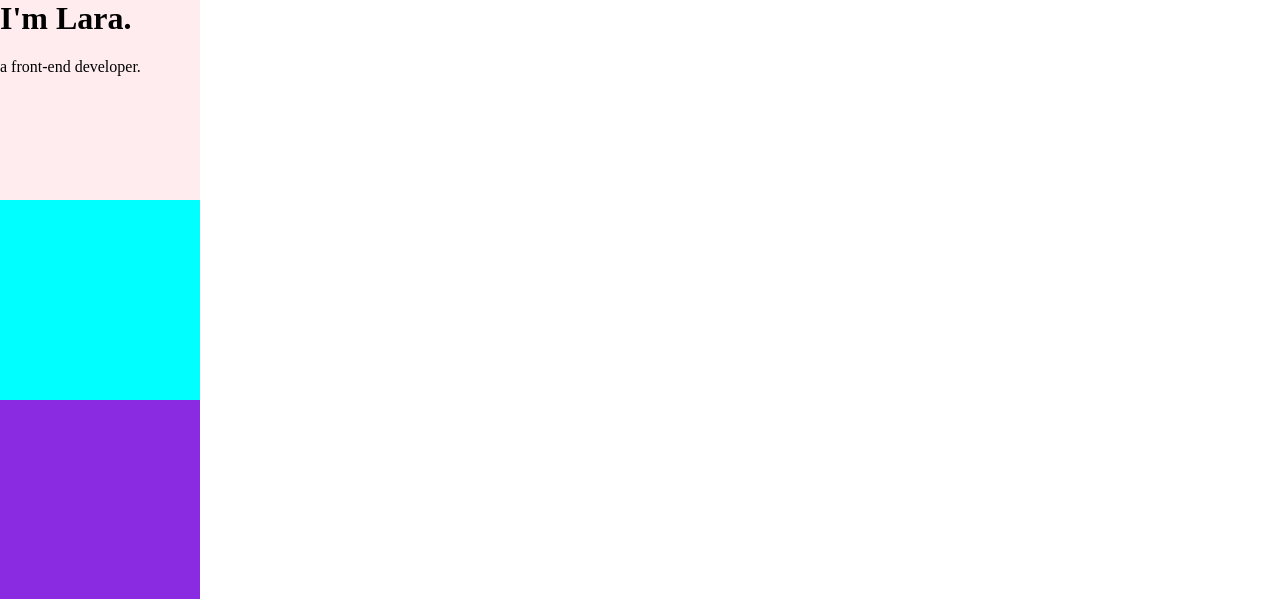
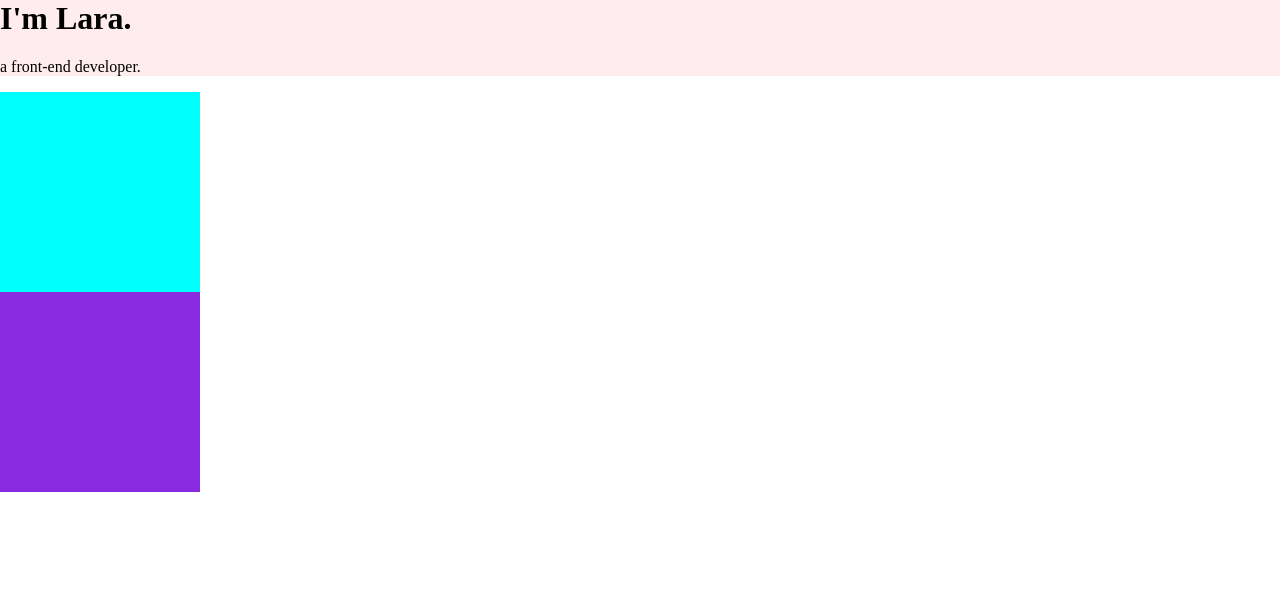
Before and after one commit to la-rika/Udemy_WebDev, a web app: file CSS - my website/index.html in a window 1280 px wide. Shown: the top 599 px of the page. Run offline with its HTML, style and script files only (its server is not run), Linux system fonts and the light colour scheme.

Commit message:
deleted heught and width from top div

```diff
--- a/CSS - my website/css/style.css
+++ b/CSS - my website/css/style.css
@@ -8,8 +8,6 @@ h1{
 
 .top-container{
     background-color: #FFECEF;
-    width: 200px;
-    height: 200px;
 }
 
 .middle-container{
```
